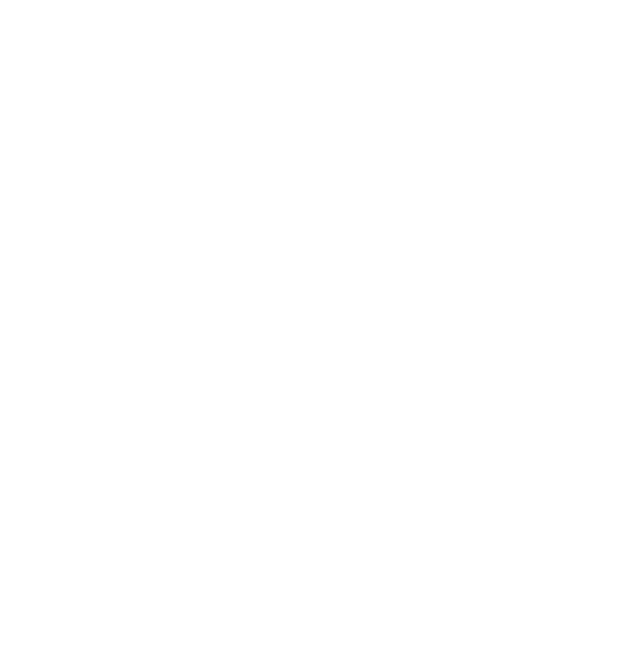
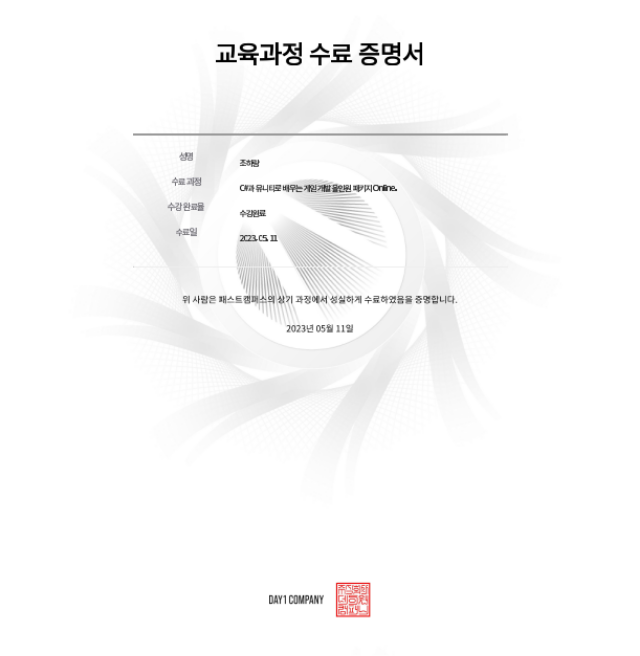
Before and after one commit to Po0411/Popple_site, a plain HTML site: page 수료증/certification_1.html in a window 1280 px wide. Shown: the whole page, without its empty margins (320-960 px from the left). Drawn offline with Linux system fonts and the light colour scheme.

Commit message:
수료증 부분 업뎃

```diff
--- a/수료증/certification_1.html
+++ b/수료증/certification_1.html
@@ -5,9 +5,22 @@
     <meta http-equiv="X-UA-Compatible" content="IE=edge">
     <meta name="viewport" content="width=device-width, initial-scale=1.0">
     <link href="../로고JO.png" rel="shortcut icon" type="image/x-icon">
+    <link rel="stylesheet" href="./css/styles.css">
     <title>영상편집 레벨원 : 40만 구독자 편집녀가 알려주는 프리미어 시작하기</title>
 </head>
 <body>
+    <div class="background-container">
+        <img src="./수료증이미지/40만 구독자 편집녀가 알려주는 프리미어 시작하기.png" class="background-image" alt="Background Image">
+    </div>
+    <div class="main-image-container">
+        <img src="./수료증이미지/40만 구독자 편집녀가 알려주는 프리미어 시작하기.png" class="main-image" alt="Main Image">
+    </div>
+
+    <script>
+        document.querySelector('.main-image').addEventListener('click', function () {
+            this.classList.toggle('expanded');
+        });
+    </script>
 
 </body>
 </html>
--- /dev/null
+++ b/수료증/css/styles.css
@@ -0,0 +1,46 @@
+body, html {
+    margin: 0;
+    padding: 0;
+    height: 100%;
+    position: relative;
+    overflow: hidden;
+}
+
+.background-container {
+    position: absolute;
+    top: 0;
+    left: 0;
+    width: 100%;
+    height: 100%;
+    z-index: -1;
+}
+
+.background-image {
+    width: 100%;
+    height: 100%;
+    object-fit: cover;
+    opacity: 0.08;
+}
+
+.main-image-container {
+    position: absolute;
+    top: 0;
+    left: 0;
+    width: 100%;
+    height: 100%;
+    display: flex;
+    justify-content: center;
+    align-items: center;
+}
+
+.main-image {
+    width: 50%;
+    height: auto;
+    cursor: pointer;
+    transition: all 0.3s;
+}
+
+.main-image.expanded {
+    width: 80%;
+    box-shadow: 0 0 8px4px rgba(0, 0, 0, 0.15);
+}
```
Also changed, not shown: 수료증/수료증이미지/40만 구독자 편집녀가 알려주는 프리미어 시작하기.png (added), 1 other file.
